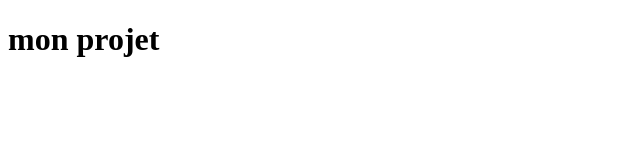
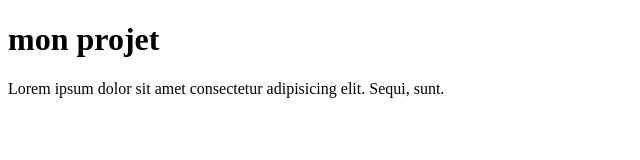
Before and after one commit to El-Mour-abit/test2, a plain HTML site: page index.html in a window 1280 px wide. Shown: the whole page, without its empty margins (0-640 px from the left). Drawn offline with Linux system fonts and the light colour scheme.

Commit message:
we added a paragraph in our file

```diff
--- a/index.html
+++ b/index.html
@@ -7,5 +7,6 @@
 </head>
 <body>
     <h1>mon projet</h1>
+    <p>Lorem ipsum dolor sit amet consectetur adipisicing elit. Sequi, sunt.</p>
 </body>
 </html>
```
